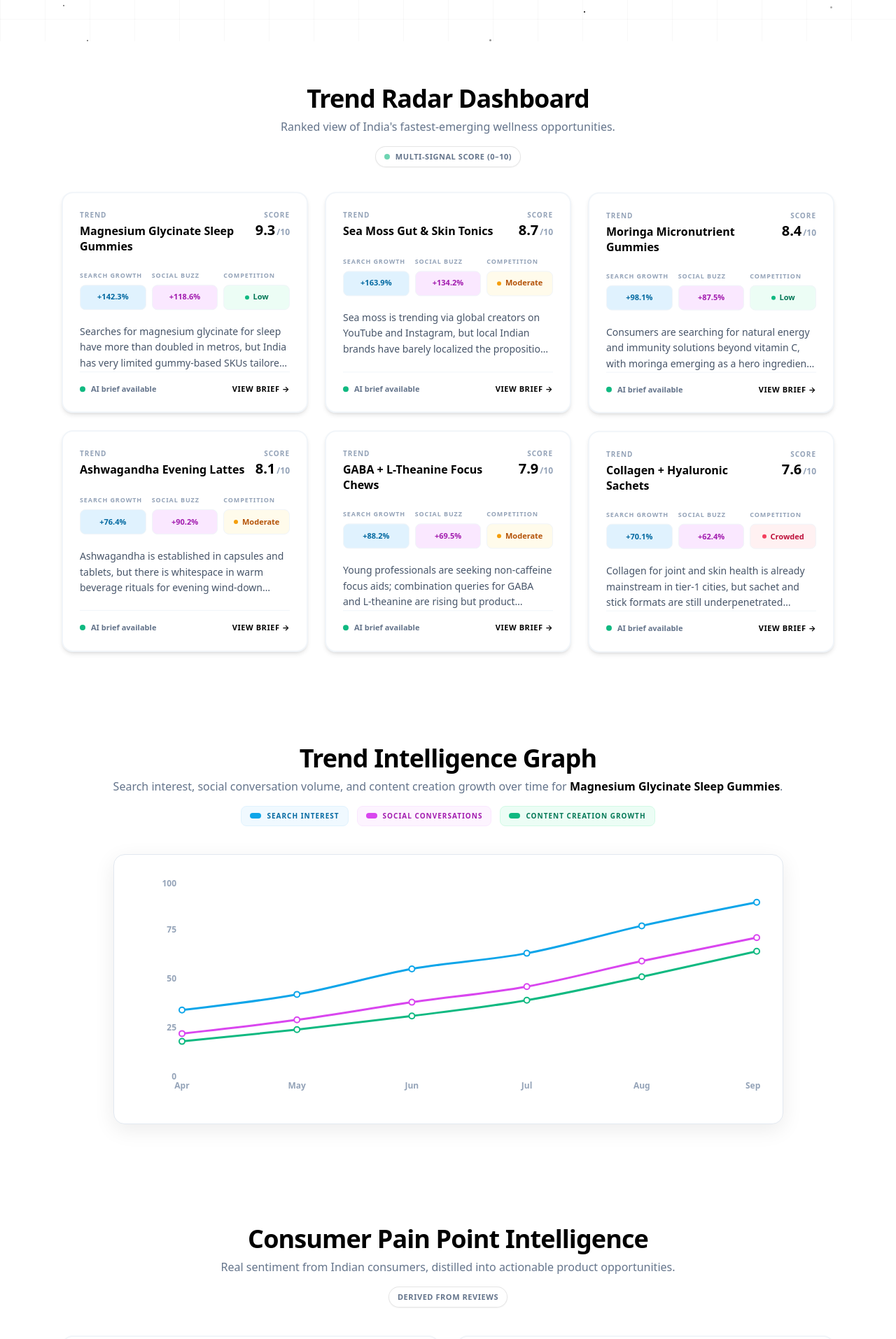
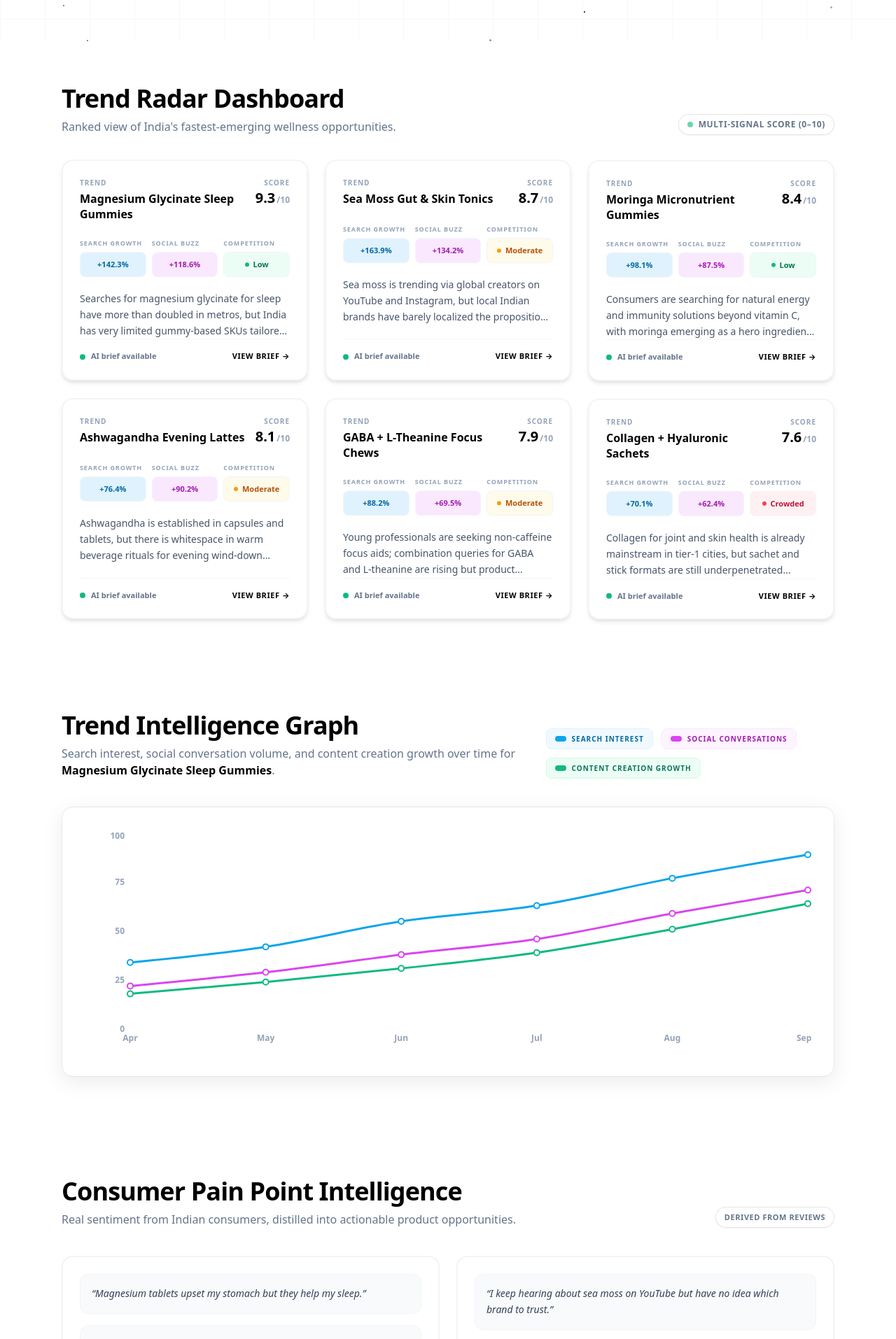
Before and after one commit to PranjalSharma-afk/PulseRadar-AI, a Next.js app: page / in a window 1280 px wide. Shown: the part 741-2655 px from the top of the page at 70% size. Built offline with nearby package versions, Linux system fonts and the light colour scheme; no server answers.

Commit message:
fix: left-align section headings in TrendRadarDashboard, TrendSignalGraph, and PainPointIntelligence

```diff
--- a/components/PainPointIntelligence.tsx
+++ b/components/PainPointIntelligence.tsx
@@ -7,18 +7,18 @@ type Props = {
 export function PainPointIntelligence({ insights }: Props) {
   return (
     <section className="mx-auto max-w-6xl px-6 pb-20 pt-10 md:pt-16">
-      <div className="mb-10 text-center">
+      <div className="mb-10 flex flex-col md:flex-row md:items-end justify-between gap-6">
+        <div>
           <h2 className="text-3xl font-extrabold tracking-tight text-black md:text-4xl">
             Consumer Pain Point Intelligence
           </h2>
           <p className="mt-2 text-sm font-medium text-slate-500 md:text-base">
             Real sentiment from Indian consumers, distilled into actionable product opportunities.
           </p>
-        <div className="mt-4 flex items-center justify-center">
+        </div>
         <span className="inline-flex items-center rounded-full border border-black/10 bg-white px-3 py-1.5 shadow-sm text-[11px] font-bold uppercase tracking-wider text-slate-500">
           Derived from reviews
         </span>
-        </div>
       </div>
 
       <div className="grid gap-6 md:grid-cols-2">
--- a/components/TrendRadarDashboard.tsx
+++ b/components/TrendRadarDashboard.tsx
@@ -15,15 +15,17 @@ export function TrendRadarDashboard({ trends, onSelectTrend }: Props) {
       className="mx-auto max-w-6xl px-6 pb-16 pt-10 md:pt-16"
       aria-label="Trend Radar Dashboard"
     >
-      <div className="mb-10 text-center">
+      <div className="mb-10 flex flex-col md:flex-row md:items-end justify-between gap-6">
+        <div>
           <h2 className="text-3xl font-extrabold tracking-tight text-black md:text-4xl">
             Trend Radar Dashboard
           </h2>
           <p className="mt-2 text-sm font-medium text-slate-500 md:text-base">
             Ranked view of India&apos;s fastest-emerging wellness opportunities.
           </p>
-        <div className="mt-4 flex items-center justify-center">
-          <span className="inline-flex items-center rounded-full border border-black/10 bg-white px-3 py-1.5 shadow-sm text-[11px] font-bold uppercase tracking-wider text-slate-500">
+        </div>
+        <div className="flex items-center gap-2 text-[11px] font-bold uppercase tracking-wider text-slate-500 md:text-xs">
+          <span className="inline-flex items-center rounded-full border border-black/10 bg-white px-3 py-1.5 shadow-sm">
             <span className="mr-2 h-2 w-2 rounded-full bg-emerald-500 animate-pulse" />
             Multi-signal score (0–10)
           </span>
--- a/components/TrendSignalGraph.tsx
+++ b/components/TrendSignalGraph.tsx
@@ -18,7 +18,8 @@ type Props = {
 export function TrendSignalGraph({ selectedTrend, series }: Props) {
   return (
     <section className="mx-auto max-w-6xl px-6 pb-20 pt-10 md:pt-16">
-      <div className="mb-10 text-center">
+      <div className="mb-10 flex flex-col md:flex-row md:items-end justify-between gap-6">
+        <div>
           <h2 className="text-3xl font-extrabold tracking-tight text-black md:text-4xl">
             Trend Intelligence Graph
           </h2>
@@ -27,7 +28,8 @@ export function TrendSignalGraph({ selectedTrend, series }: Props) {
             growth over time for{" "}
             <span className="font-bold text-black">{selectedTrend.name}</span>.
           </p>
-        <div className="mt-4 flex flex-wrap items-center justify-center gap-3">
+        </div>
+        <div className="flex flex-wrap items-center gap-3 text-[10px] text-slate-500 md:text-xs">
           <LegendPill colorClass="bg-sky-500" textClass="text-sky-700" label="Search interest" bgClass="bg-sky-50 border border-sky-100" />
           <LegendPill colorClass="bg-fuchsia-500" textClass="text-fuchsia-700" label="Social conversations" bgClass="bg-fuchsia-50 border border-fuchsia-100" />
           <LegendPill colorClass="bg-emerald-500" textClass="text-emerald-700" label="Content creation growth" bgClass="bg-emerald-50 border border-emerald-100" />
```
Lines whose indentation alone changed are shown as unchanged.
